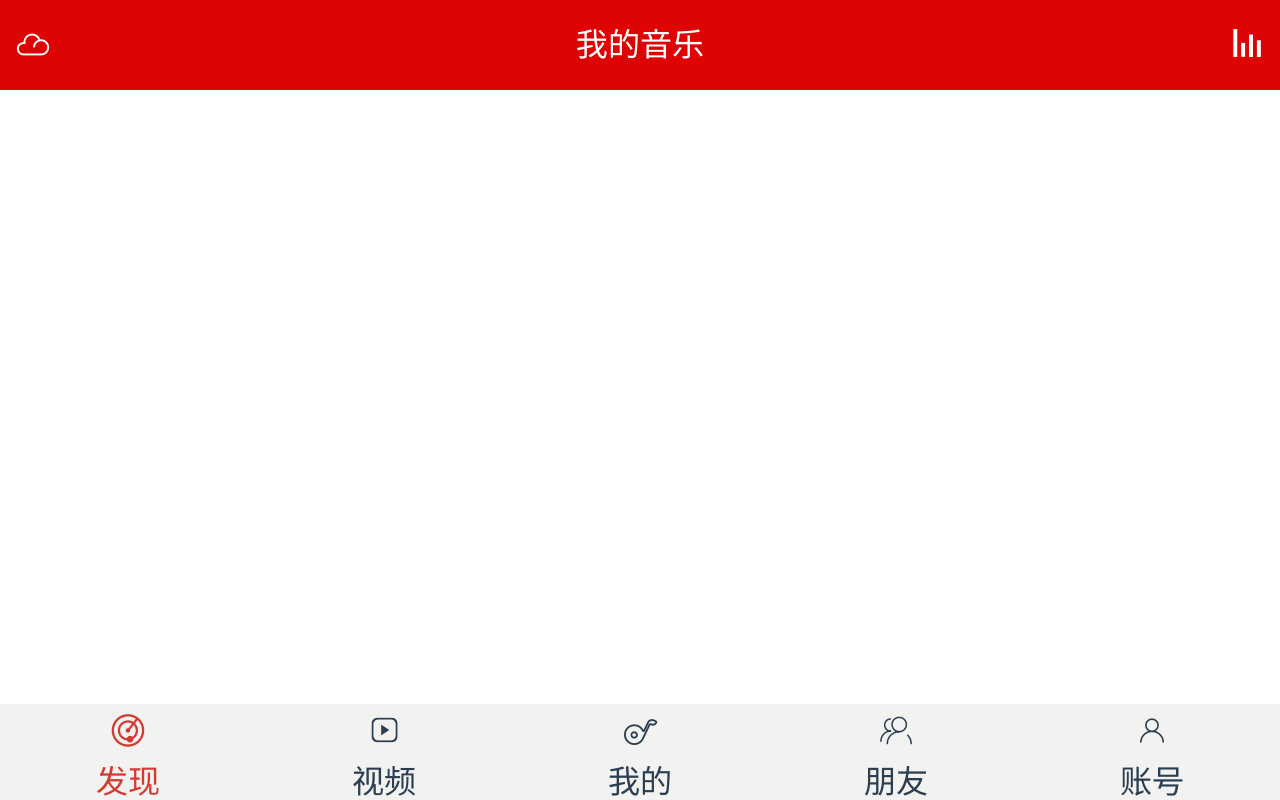
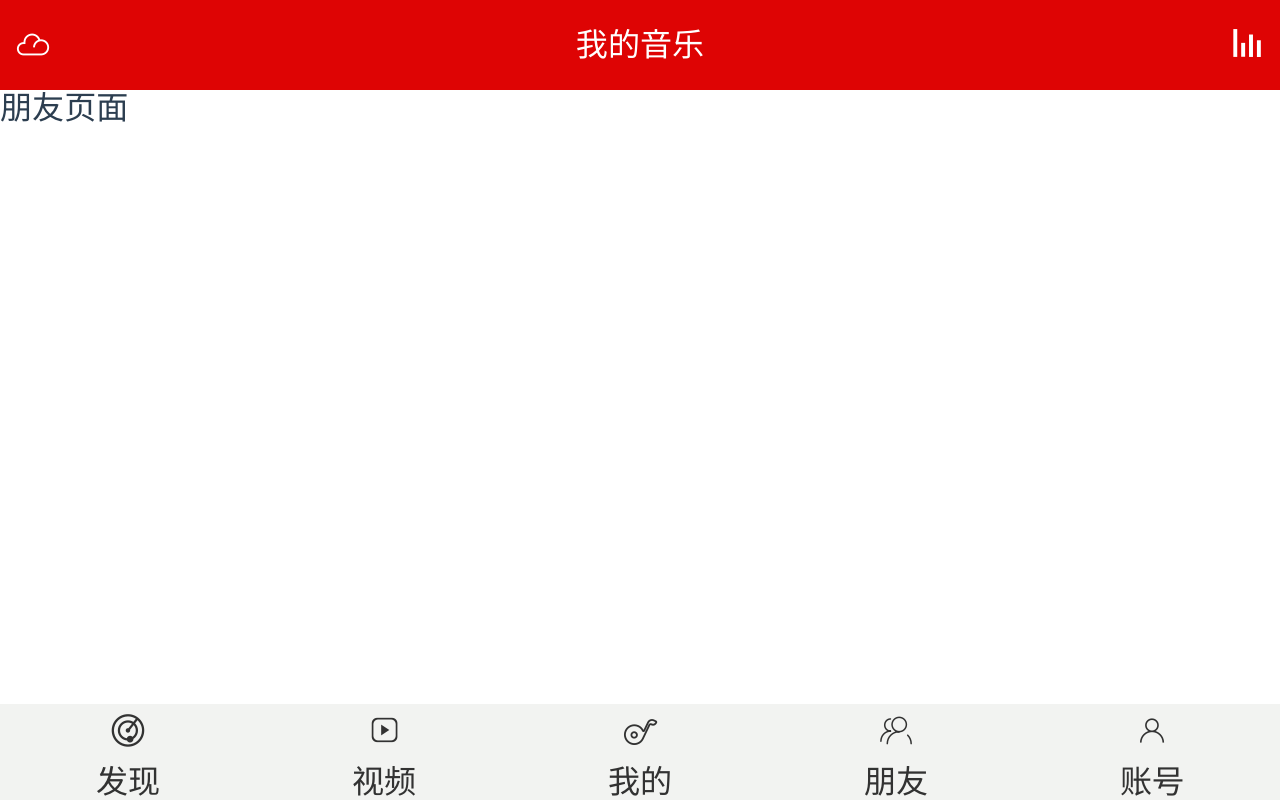
Before and after one commit to AprilChou4/myvue, a Vue app: page /#/friend in a window 1280 px wide. Built offline with nearby package versions, Linux system fonts and the light colour scheme.

Commit message:
:bread:底部添加路由

```diff
--- a/package.json
+++ b/package.json
@@ -21,6 +21,7 @@
     "vue": "^2.5.2",
     "vue-router": "^3.0.1",
     "vue-style-loader": "^3.1.2",
+    "vuex": "^3.0.1",
     "vux": "^2.9.2",
     "vux-loader": "^1.2.9"
   },
--- /dev/null
+++ b/src/components/Account.vue
@@ -0,0 +1,14 @@
+<template>
+<div class="m-find">
+    账号页面
+</div>
+</template>
+<script>
+// import { Cell, CellBox, CellFormPreview, Group, Badge, Spinner } from 'vux'
+export default {
+  name: 'Account'
+}
+</script>
+<style lang="less" scoped>
+
+</style>
--- /dev/null
+++ b/src/components/Find.vue
@@ -0,0 +1,17 @@
+<template>
+<div class="m-find">
+    发现页面
+</div>
+</template>
+<script>
+// import { Cell, CellBox, CellFormPreview, Group, Badge, Spinner } from 'vux'
+export default {
+  name: 'Find',
+  mounted () {
+    this.$store.commit('changeLinkIndex', 1)
+  }
+}
+</script>
+<style lang="less" scoped>
+
+</style>
--- a/src/components/Footer.vue
+++ b/src/components/Footer.vue
@@ -1,32 +1,47 @@
 <template lang="html">
     <div class="g-footer">
         <ul class="m-menu">
-            <li class="link">
-                <p><i class="iconfont">&#xe68e;</i></p>
-                <p>发现</p>
+            <li :class="{link:linkIndex==1}">
+                <router-link to="/">
+                    <p><i class="iconfont">&#xe68e;</i></p>
+                    <p>发现</p>
+                </router-link>
+            </li>
+            <li :class="{link:linkIndex==2}">
+                <router-link to="/vedio">
+                    <p><i class="iconfont">&#xe645;</i></p>
+                    <p>视频</p>
+                </router-link>
+            </li>
+            <li :class="{link:linkIndex==3}">
+                <router-link to="/mycenter">
+                    <p><i class="iconfont">&#xe620;</i></p>
+                    <p>我的</p>
+                </router-link>
             </li>
             <li>
-                <p><i class="iconfont">&#xe645;</i></p>
-                <p>视频</p>
+                <router-link to="/friend">
+                    <p><i class="iconfont">&#xe783;</i></p>
+                    <p>朋友</p>
+                </router-link>
             </li>
             <li>
-                <p><i class="iconfont">&#xe620;</i></p>
-                <p>我的</p>
-            </li>
-            <li>
-                <p><i class="iconfont">&#xe783;</i></p>
-                <p>朋友</p>
-            </li>
-            <li>
-                <p><i class="iconfont">&#xe66c;</i></p>
-                <p>账号</p>
+                <router-link to="/account">
+                    <p><i class="iconfont">&#xe66c;</i></p>
+                    <p>账号</p>
+                </router-link>
             </li>
         </ul>
     </div>
 </template>
 <script>
 export default {
-  name: 'vfooter'
+  name: 'vfooter',
+  computed: {
+    linkIndex () {
+      return this.$store.state.linkIndex
+    }
+  }
 }
 </script>
 <style lang="less">
@@ -47,7 +62,7 @@ export default {
           flex:1;
           -webkit-flex:1
       }
-      li.link {
+      li.link a {
           color:#d33a31;
       }
   }
--- /dev/null
+++ b/src/components/Friend.vue
@@ -0,0 +1,14 @@
+<template>
+<div class="m-friend">
+    朋友页面
+</div>
+</template>
+<script>
+// import { Cell, CellBox, CellFormPreview, Group, Badge, Spinner } from 'vux'
+export default {
+  name: 'Friend'
+}
+</script>
+<style lang="less" scoped>
+
+</style>
--- a/src/components/HelloWorld.vue
+++ /dev/null
@@ -1,36 +0,0 @@
-<template>
-  <div class="hello">
-    <h1>{{ msg }}</h1>
-    <h2>Essential Links</h2>
-    <i class="iconfont">&#xe681;</i>
-  </div>
-</template>
-
-<script>
-export default {
-  name: 'HelloWorld',
-  data () {
-    return {
-      msg: 'Welcome to Your Vue.js App'
-    }
-  }
-}
-</script>
-
-<!-- Add "scoped" attribute to limit CSS to this component only -->
-<style scoped>
-h1, h2 {
-  font-weight: normal;
-}
-ul {
-  list-style-type: none;
-  padding: 0;
-}
-li {
-  display: inline-block;
-  margin: 0 10px;
-}
-a {
-  color: #42b983;
-}
-</style>
--- a/src/components/MyCenter.vue
+++ b/src/components/MyCenter.vue
@@ -56,6 +56,9 @@ export default {
     CellFormPreview,
     Badge,
     Spinner
+  },
+  mounted () {
+    this.$store.commit('changeLinkIndex', 3)
   }
 }
 </script>
--- /dev/null
+++ b/src/components/Vedio.vue
@@ -0,0 +1,17 @@
+<template>
+<div class="m-vedio">
+    我的视频
+</div>
+</template>
+<script>
+// import { Cell, CellBox, CellFormPreview, Group, Badge, Spinner } from 'vux'
+export default {
+  name: 'Vedio',
+  mounted () {
+    this.$store.commit('changeLinkIndex', 2)
+  }
+}
+</script>
+<style lang="less" scoped>
+
+</style>
--- a/src/main.js
+++ b/src/main.js
@@ -3,13 +3,32 @@
 import Vue from 'vue'
 import App from './App'
 import router from './router'
+import Vuex from 'vuex'
 
 Vue.config.productionTip = false
+
+// Vuex 进行状态管理
+Vue.use(Vuex)
+
+const store = new Vuex.Store({
+  state: {
+    linkIndex: ''
+  },
+  mutations: {
+    changeLinkIndex (state, index) {
+      state.linkIndex = index
+    }
+  },
+  actions: {
+
+  }
+})
 
 /* eslint-disable no-new */
 new Vue({
   el: '#app',
   router,
+  store,
   components: { App },
   template: '<App/>'
 })
--- a/src/router/index.js
+++ b/src/router/index.js
@@ -1,5 +1,9 @@
 import Vue from 'vue'
 import Router from 'vue-router'
+import Find from '@/components/Find'
+import Vedio from '@/components/Vedio'
+import Friend from '@/components/Friend'
+import Account from '@/components/Account'
 import MyCenter from '@/components/MyCenter'
 
 Vue.use(Router)
@@ -8,6 +12,26 @@ export default new Router({
   routes: [
     {
       path: '/',
+      name: 'Find',
+      component: Find
+    },
+    {
+      path: '/vedio',
+      name: 'Vedio',
+      component: Vedio
+    },
+    {
+      path: '/friend',
+      name: 'Friend',
+      component: Friend
+    },
+    {
+      path: '/account',
+      name: 'Account',
+      component: Account
+    },
+    {
+      path: '/mycenter',
       name: 'MyCenter',
       component: MyCenter
     }
```
